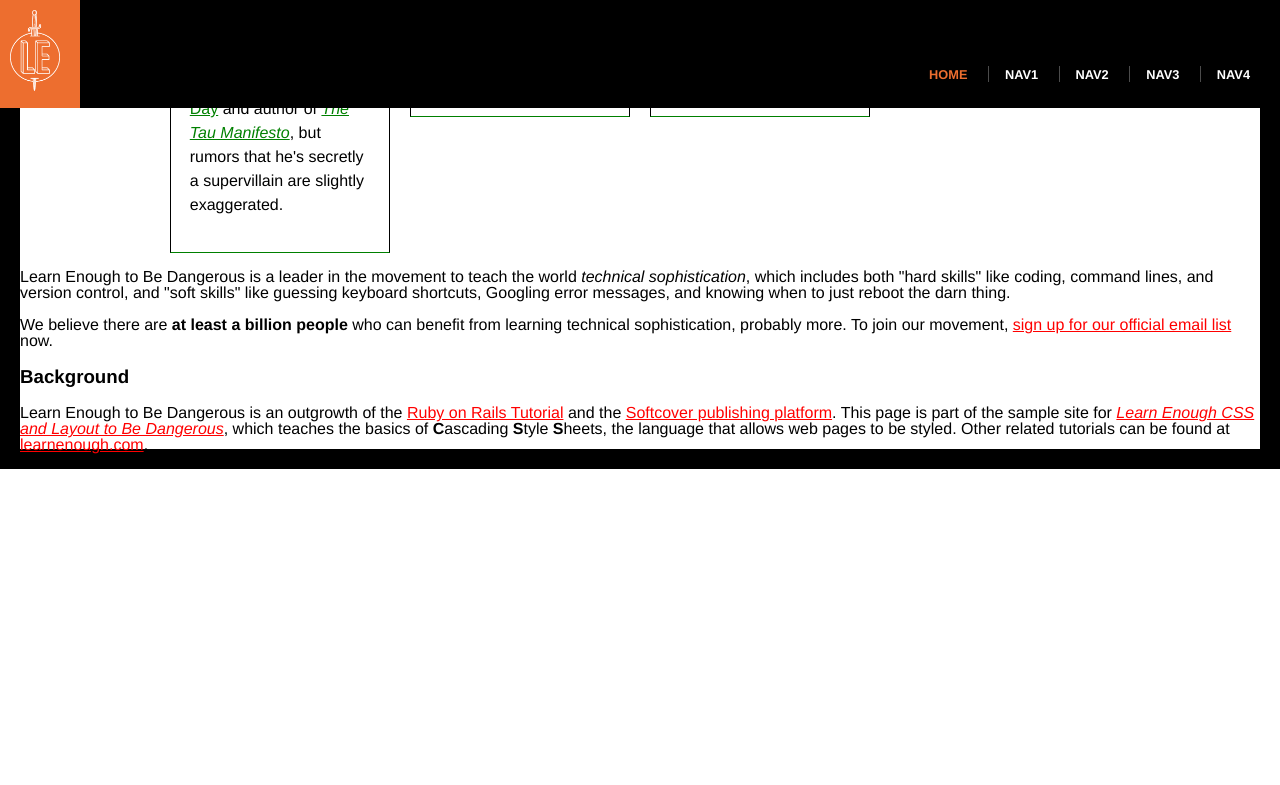
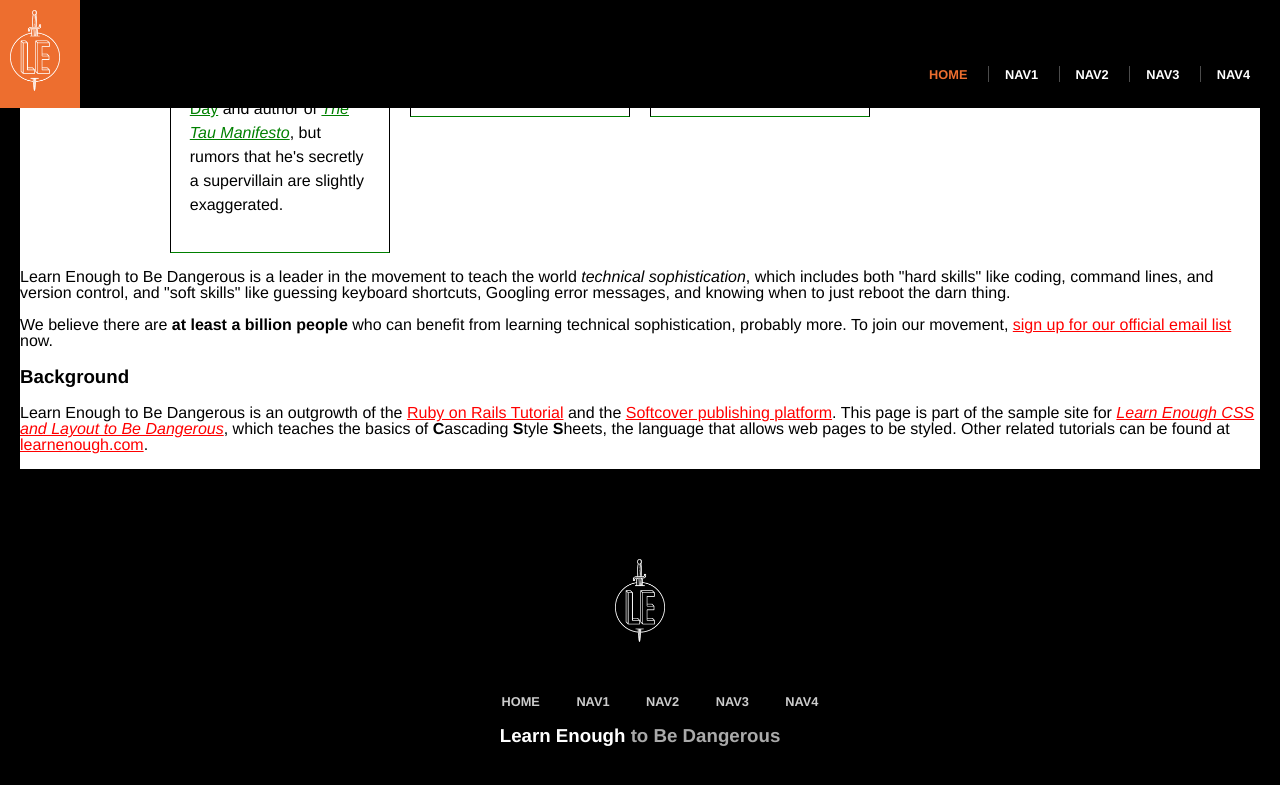
Before and after one commit to ranselorm/ranselorm.github.io, a Jekyll site: the page built from index.html, in a window 1280 px wide and 900 px high, scrolled down 1121 px. Shown: the top 785 px of the window. Built offline with Jekyll 4.4.1, drawn with Linux system fonts in a browser that asks for light colours; before the commit the page ends 1590 px from its top, so only the background shows below that.

Commit message:
Finish initial layout

```diff
--- /dev/null
+++ b/_includes/footer.html
@@ -0,0 +1,12 @@
+<footer class="footer">
+    <a class="footer-logo" href="/">
+        <img src="/images/logo.png" alt="footer logo">
+    </a>
+
+    <nav>
+        <ul class="footer-nav nav-links">
+            {%include nav-links.html%}
+        </ul>
+    </nav>
+    <h3>Learn Enough <span>to Be Dangerous</span></h3>
+</footer>
--- a/_includes/header.html
+++ b/_includes/header.html
@@ -1,11 +1,7 @@
 <header class="header">
     <nav>
         <ul class="header-nav">
-            <li><a href="/index.html">Home</a></li>
-            <li><a href="#">Nav1</a></li>
-            <li><a href="#">Nav2</a></li>
-            <li><a href="#">Nav3</a></li>
-            <li><a href="#">Nav4</a></li>
+            {% include nav-links.html %}
         </ul>
     </nav>
     <a href="/" class="header-logo">
--- /dev/null
+++ b/_includes/nav-links.html
@@ -0,0 +1,5 @@
+<li><a href="/index.html">Home</a></li>
+<li><a href="#">Nav1</a></li>
+<li><a href="#">Nav2</a></li>
+<li><a href="#">Nav3</a></li>
+<li><a href="#">Nav4</a></li>
--- a/_layouts/default.html
+++ b/_layouts/default.html
@@ -116,6 +116,7 @@
         Other related tutorials can be found at
         <a href="https://learnenough.com/">learnenough.com</a>.
     </p>
+    {% include footer.html %}
 </body>
 
 </html>
--- a/css/main.css
+++ b/css/main.css
@@ -1,4 +1,5 @@
 /* MY STYLING */
+
 
 
 html {
@@ -180,3 +181,44 @@
 .header-nav>li:first-child:hover a {
     color: #fff;
 }
+
+.footer {
+    background-color: #000;
+    padding: 10vh 0 15vh;
+    text-align: center;
+}
+
+.footer-logo img {
+    width: 50px;
+}
+
+.footer h3 {
+    color: #fff;
+
+}
+
+.footer h3 span {
+    color: #aaa;
+
+}
+
+.nav-links a {
+    font-size: 0.8rem;
+    font-weight: bold;
+    text-decoration: none;
+    text-transform: uppercase;
+}
+
+.nav-links a:hover,
+.nav-links a:active {
+    color: #ed6e2f;
+}
+
+.footer-nav li {
+    display: inline-block;
+    margin: 2em 1em 0;
+}
+
+.footer-nav a {
+    color: #ccc;
+}
```
